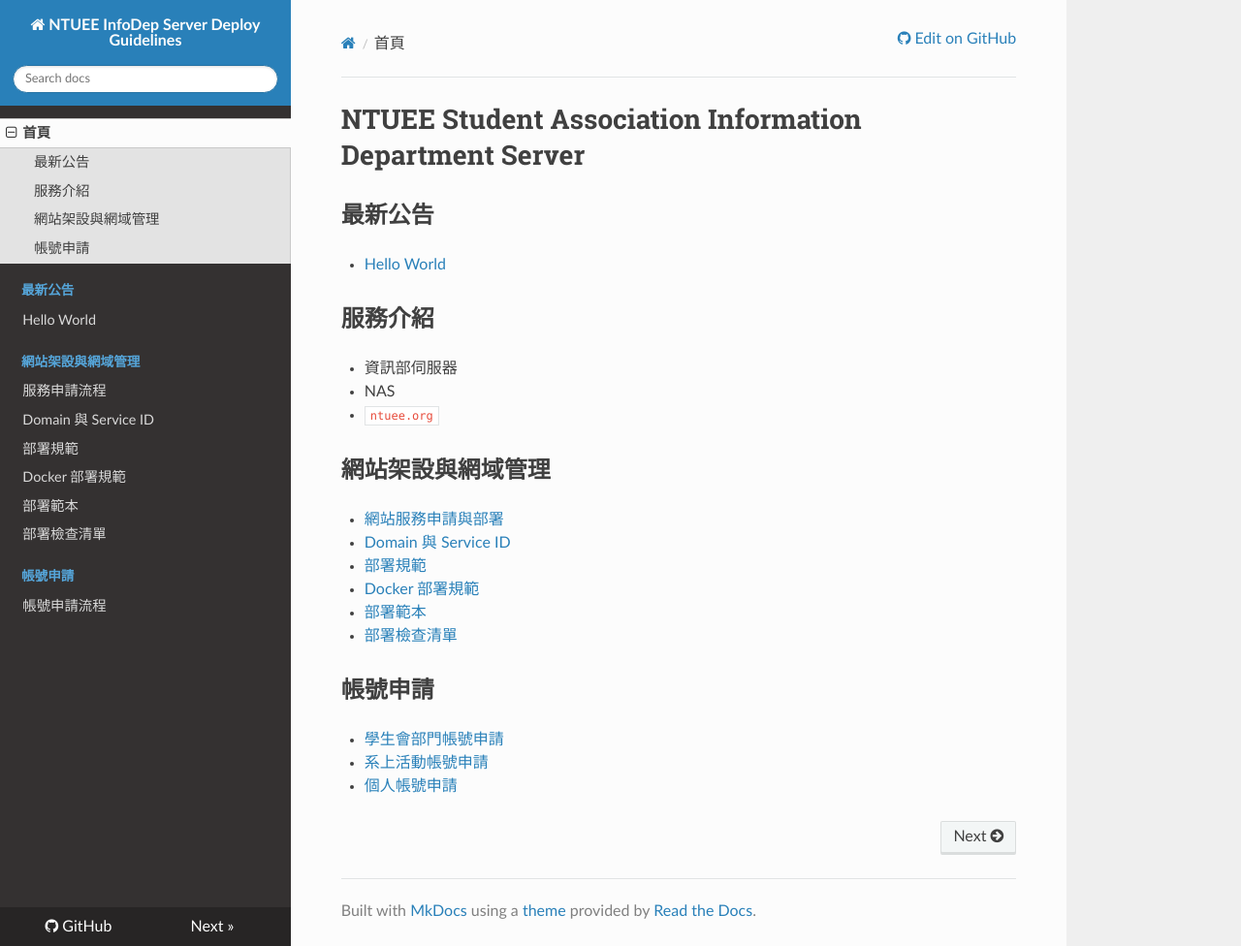
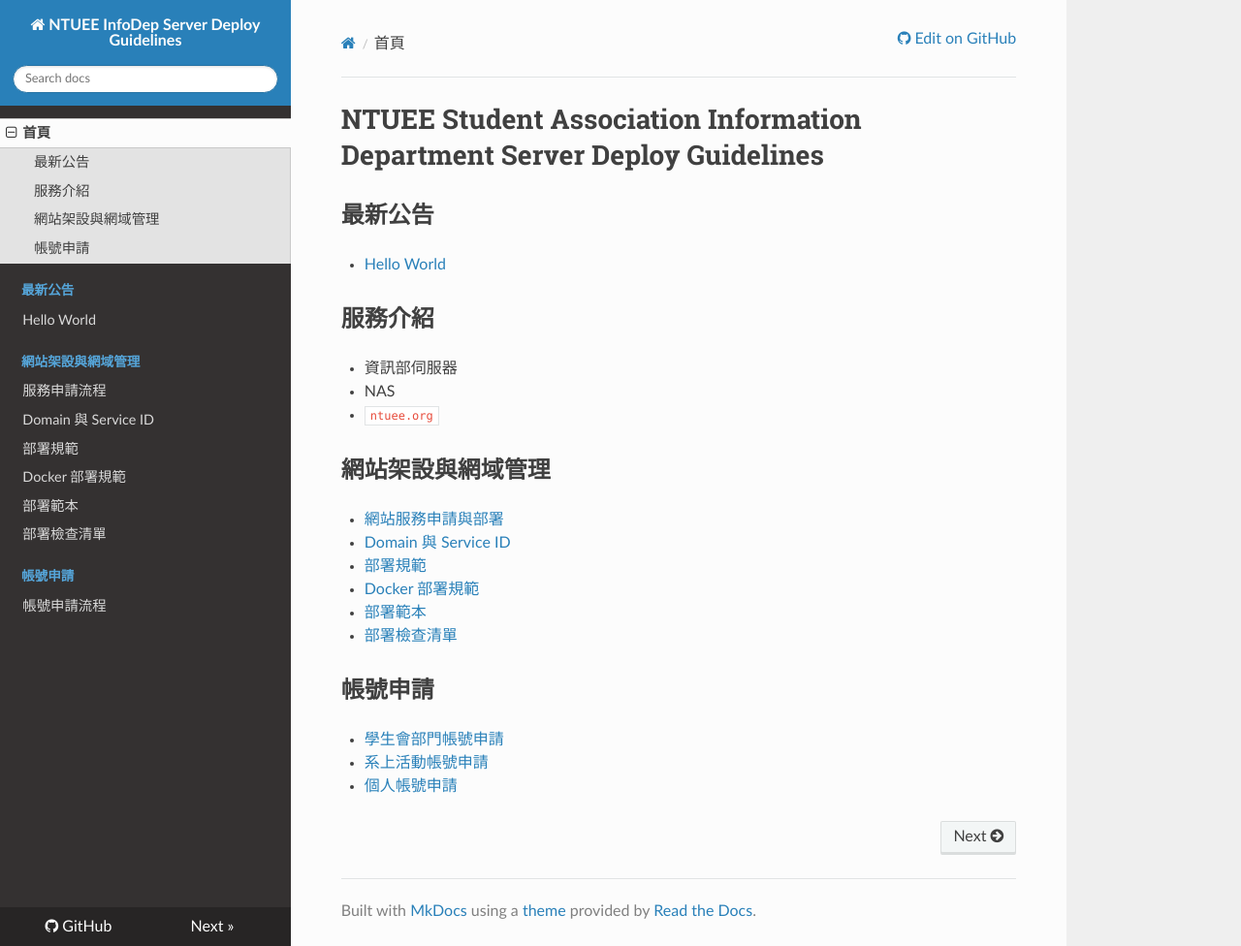
Before and after one commit to NTUEEInfoDep/server-deploy-guidelines, an MkDocs documentation site: the page built from docs/index.md, in a window 1280 px wide and 976 px high. Shown: the whole window at 97% size. Built offline with MkDocs 1.6.1, drawn with Linux system fonts in a browser that asks for light colours; nearby versions of some CDN libraries.

Commit message:
Update title in index.md to clarify server deploy guidelines

```diff
--- a/docs/index.md
+++ b/docs/index.md
@@ -1,4 +1,4 @@
-# NTUEE Student Association Information Department Server
+# NTUEE Student Association Information Department Server Deploy Guidelines
 
 ## 最新公告
 
```
